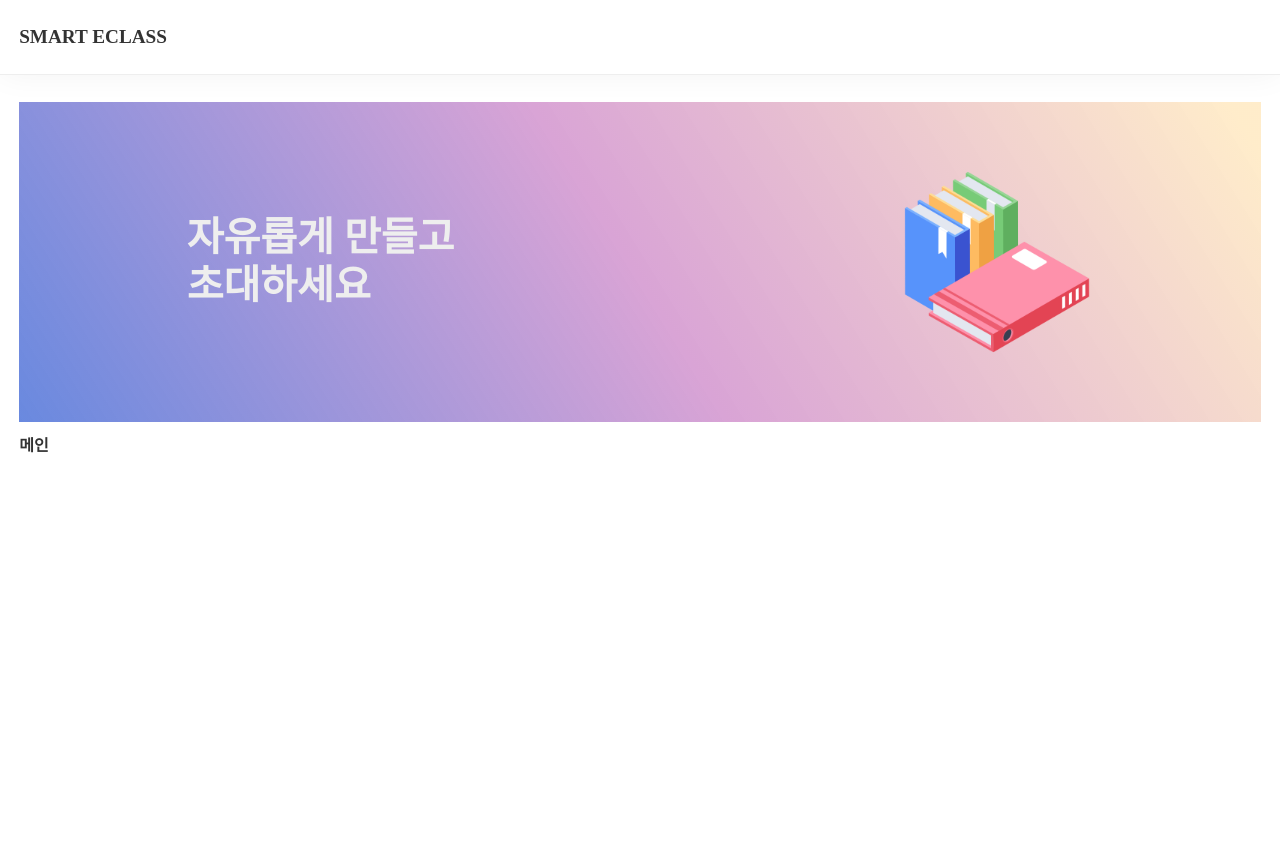
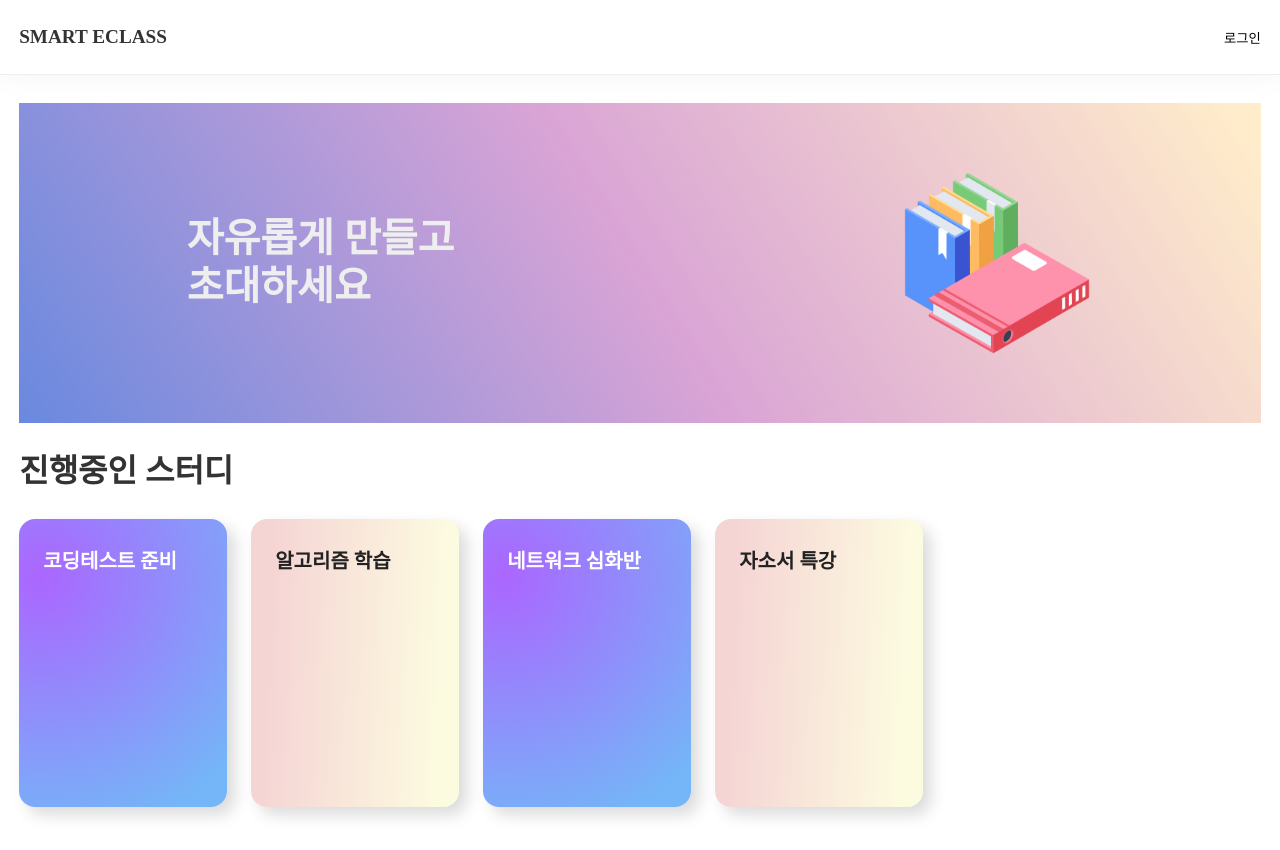
Before and after one commit to usageness/smart-eclass, a React app in the folder frontend/: page / in a window 1280 px wide. Before the commit the page ends 800 px from the top, so only its background shows below. Built offline with nearby package versions, Linux system fonts and the light colour scheme; a web font is replaced by a local one.

Commit message:
feat: 예시 스터디 리스트 화면 개발

```diff
--- a/frontend/src/components/Layouts/Header/index.tsx
+++ b/frontend/src/components/Layouts/Header/index.tsx
@@ -3,7 +3,14 @@ import * as S from './styles';
 function Header() {
   return (
     <div>
-      <S.Container>SMART ECLASS</S.Container>
+      <S.Container>
+        <S.Contents>
+          <span>SMART ECLASS</span>
+          <span>
+            <button onClick={() => alert('준비중')}>로그인</button>
+          </span>
+        </S.Contents>
+      </S.Container>
     </div>
   );
 }
--- a/frontend/src/components/Layouts/Header/styles.ts
+++ b/frontend/src/components/Layouts/Header/styles.ts
@@ -2,6 +2,7 @@ import styled from 'styled-components';
 
 const Container = styled.header`
   display: flex;
+  justify-content: center;
 
   color: #333333;
   font-size: 1.2rem;
@@ -14,4 +15,11 @@ const Container = styled.header`
   box-shadow: 0 0 2rem #0000000d;
 `;
 
-export { Container };
+const Contents = styled.div`
+  display: flex;
+  justify-content: space-between;
+  max-width: 1400px;
+  width: 100%;
+`;
+
+export { Container, Contents };
--- /dev/null
+++ b/frontend/src/components/StudyList/index.tsx
@@ -0,0 +1,14 @@
+import * as S from './styles';
+
+function StudyList() {
+  return (
+    <S.Container>
+      <S.Study>코딩테스트 준비</S.Study>
+      <S.Study2>알고리즘 학습</S.Study2>
+      <S.Study>네트워크 심화반</S.Study>
+      <S.Study2>자소서 특강</S.Study2>
+    </S.Container>
+  );
+}
+
+export default StudyList;
--- /dev/null
+++ b/frontend/src/components/StudyList/styles.ts
@@ -0,0 +1,50 @@
+import styled from 'styled-components';
+
+const Container = styled.div`
+  display: flex;
+  gap: 1.5rem;
+
+  width: 100%;
+  min-width: 910px;
+  height: 20rem;
+
+  padding: 1rem 0;
+`;
+
+const Study = styled.div`
+  width: 13rem;
+  height: 100%;
+
+  color: #ffffff;
+  font-size: 1.25rem;
+
+  padding: 2rem 1.5rem;
+
+  background-image: radial-gradient(
+    circle farthest-corner at 10% 20%,
+    rgba(171, 102, 255, 1) 0%,
+    rgba(116, 182, 247, 1) 90%
+  );
+  border-radius: 1rem;
+  box-shadow: 0.5rem 0.5rem 1rem #00000025;
+`;
+
+const Study2 = styled.div`
+  width: 13rem;
+  height: 100%;
+
+  color: #222222;
+  font-size: 1.25rem;
+
+  padding: 2rem 1.5rem;
+
+  background-image: linear-gradient(
+    92.7deg,
+    rgba(245, 212, 212, 1) 8.5%,
+    rgba(252, 251, 224, 1) 90.2%
+  );
+  border-radius: 1rem;
+  box-shadow: 0.5rem 0.5rem 1rem #00000025;
+`;
+
+export { Container, Study, Study2 };
--- a/frontend/src/pages/Main/index.tsx
+++ b/frontend/src/pages/Main/index.tsx
@@ -1,4 +1,5 @@
 import * as S from './styles';
+import StudyList from 'components/StudyList';
 import Books from 'assets/books.png';
 
 function Main() {
@@ -15,7 +16,8 @@ function Main() {
           </S.NoticeDiv>
         </S.SampleNotice>
       </S.Notice>
-      메인
+      <S.Title>진행중인 스터디</S.Title>
+      <StudyList />
     </S.Container>
   );
 }
--- a/frontend/src/pages/Main/styles.ts
+++ b/frontend/src/pages/Main/styles.ts
@@ -5,10 +5,13 @@ const Container = styled.div`
   flex-direction: column;
   gap: 1rem;
 
+  max-width: 1400px;
+
   color: #333333;
   font-size: 1rem;
   font-weight: bold;
 
+  margin: auto;
   padding: 1.7rem 1.2rem;
 `;
 
@@ -64,4 +67,10 @@ const NoticeDiv = styled.div`
   height: 100%;
 `;
 
-export { Container, Notice, SampleNotice, NoticeText, NoticeDiv };
+const Title = styled.h2`
+  font-size: 2rem;
+  font-weight: bold;
+
+  margin-top: 1rem;
+`;
+export { Container, Notice, SampleNotice, NoticeText, NoticeDiv, Title };
```
